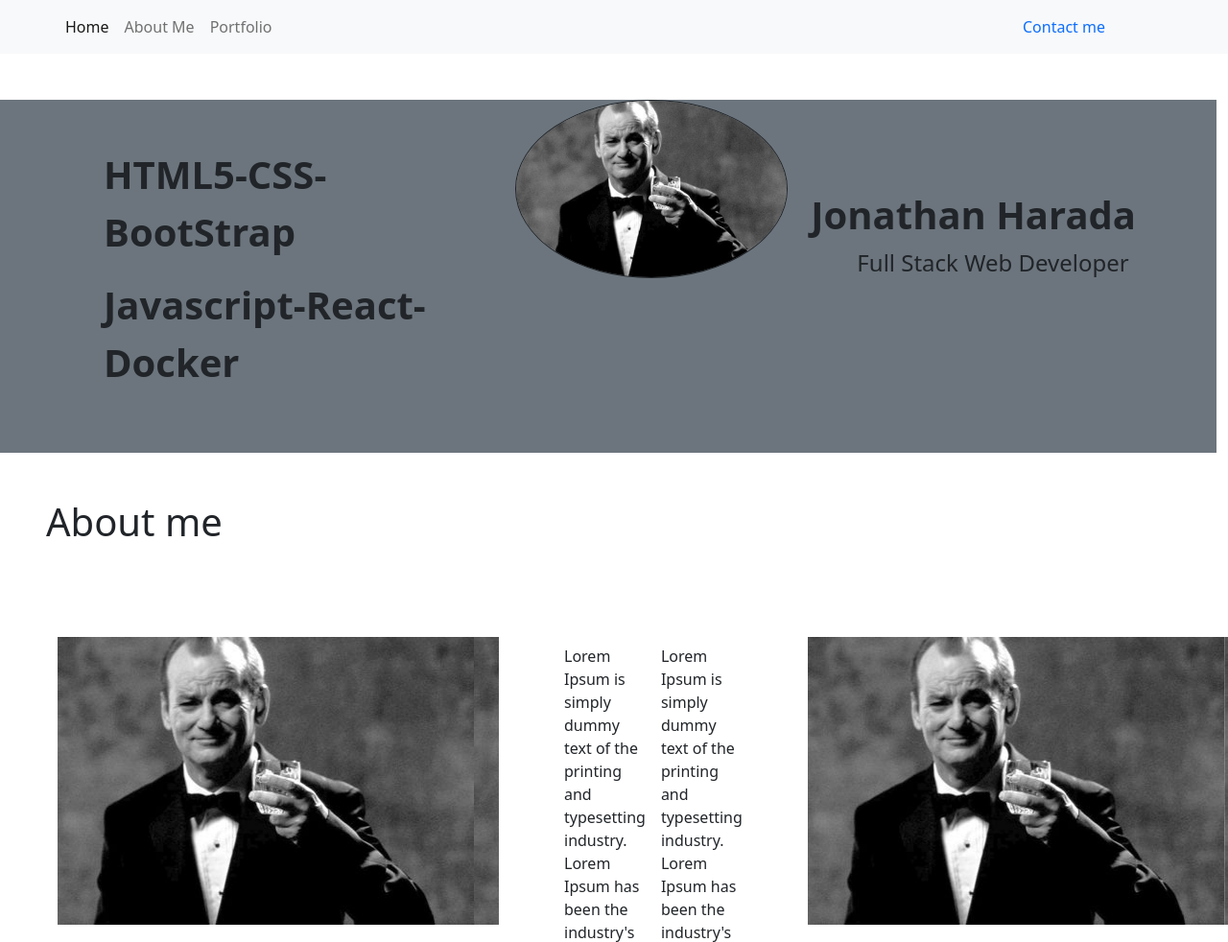
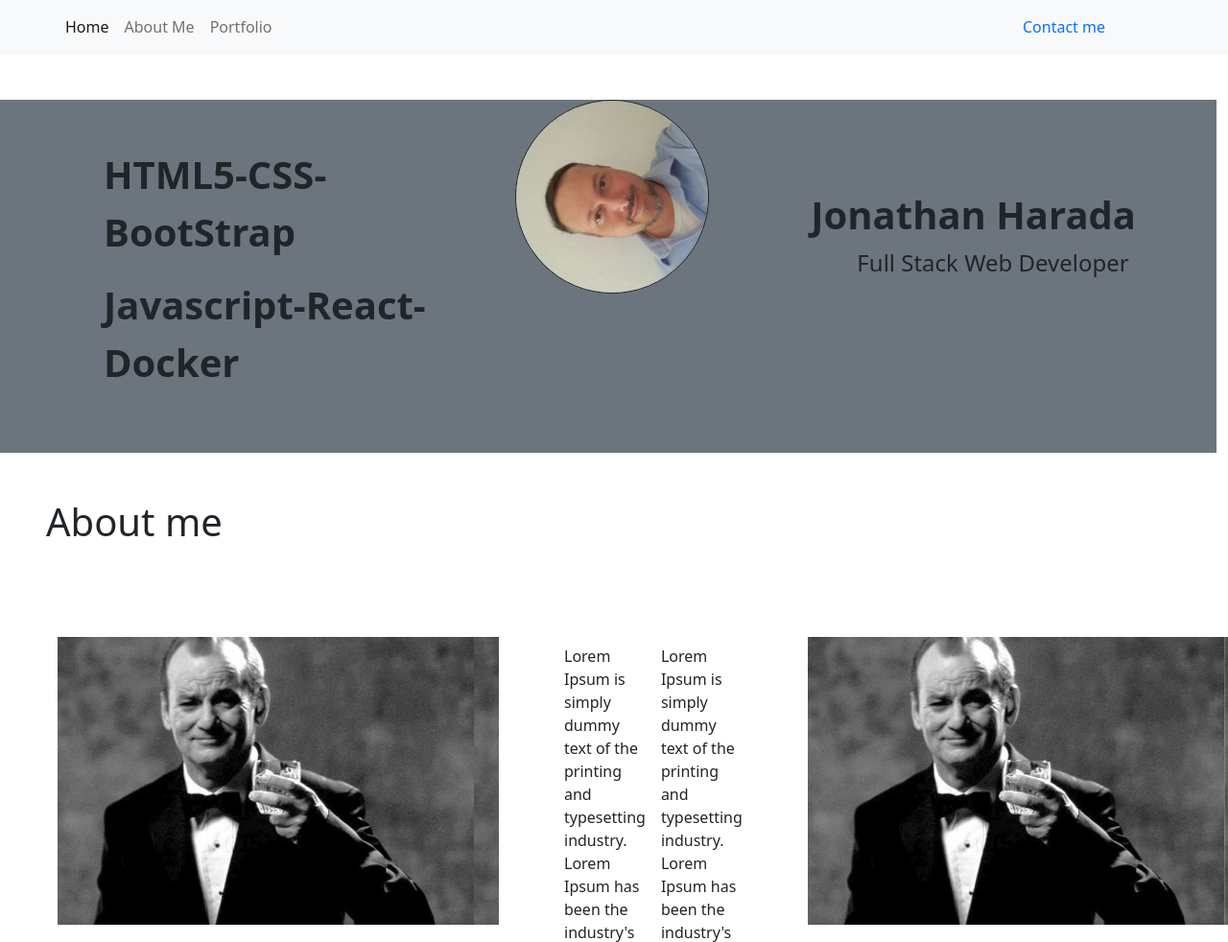
Before and after one commit to JonathanHarada/jonathan-harada-pwp, a plain HTML site: page public_html/index.html in a window 1280 px wide. Shown: the top 982 px of the page at 96% size. Drawn offline with nearby package versions, Linux system fonts and the light colour scheme.

Commit message:
shrunk picture

```diff
--- a/public_html/index.html
+++ b/public_html/index.html
@@ -40,7 +40,7 @@
             <p>Javascript-React-Docker</p>
         </div>
         <div class="col-md-3 ms-auto">
-            <img class="border border-dark rounded-circle img-responsive img-fluid" src="images/fill-murray.jpg" alt="picture of jonathan"/>
+            <img class="border border-dark rounded-circle img-responsive img-fluid" src="images/myface.jpg" alt="picture of jonathan"/>
         </div>
         <div class="col-md-4 justify-content-center mt-5 pt-5">
             <h2 class="fw-bold fs-1">Jonathan Harada</h2>
```
Also changed, not shown: public_html/images/myface.jpg (added).
